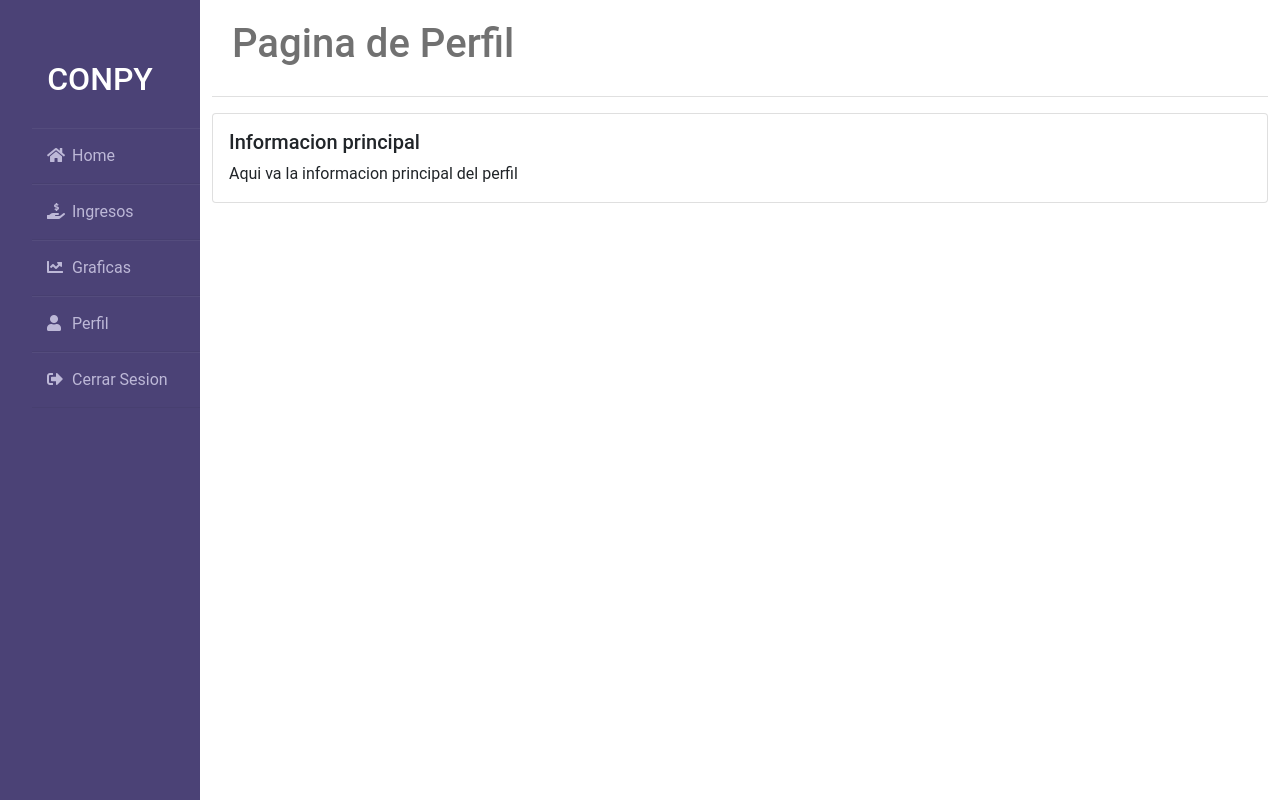
After one commit to felipealvarezb/Conpy2.0, a Django app: page /perfil/ in a window 1280 px wide. The commit adds this page. Run offline with Django 4.2, Linux system fonts and the light colour scheme.

Commit message:
Se crearon carpetas nuevas para separar el espacio del sidebar, tambien se hicieron templates para log in y crear cuenta

```diff
--- /dev/null
+++ b/negocio/templates/externos/sidebar.html
@@ -0,0 +1,15 @@
+<body>
+    <div class="wrapper">
+        <div class="sidebar">
+            <h2>Conpy</h2>
+            <ul>
+                <li><a href="{% url 'home' %}" class= "text-decoration-none"><i class="fas fa-home"></i>Home</a></li>
+                <li><a href="{% url 'ingresos' %}" class= "text-decoration-none"><i class="fas fa-hand-holding-usd"></i>Ingresos</a></li>
+                <li><a href="#" class= "text-decoration-none"><i class="fas fa-chart-line"></i>Graficas</a></li>
+                <li><a href="{% url 'perfil' %}" class= "text-decoration-none"><i class="fas fa-user"></i>Perfil</a></li>
+                <li><a href="#" class= "text-decoration-none"><i class="fas fa-sign-out-alt"></i>Cerrar Sesion</a></li>
+            </ul>
+        </div>
+        {% block content %}{% endblock %}
+    </div>
+</body>
--- a/negocio/templates/negocio/base.html
+++ b/negocio/templates/negocio/base.html
@@ -18,14 +18,7 @@
 <body>
     <div class="wrapper">
         <div class="sidebar">
-            <h2>Conpy</h2>
-            <ul>
-                <li><a href="{% url 'home' %}" class= "text-decoration-none"><i class="fas fa-home"></i>Home</a></li>
-                <li><a href="{% url 'ingresos' %}" class= "text-decoration-none"><i class="fas fa-hand-holding-usd"></i>Ingresos</a></li>
-                <li><a href="#" class= "text-decoration-none"><i class="fas fa-chart-line"></i>Graficas</a></li>
-                <li><a href="#" class= "text-decoration-none"><i class="fas fa-user"></i>Perfil</a></li>
-                <li><a href="#" class= "text-decoration-none"><i class="fas fa-sign-out-alt"></i>Cerrar Sesion</a></li>
-            </ul>
+            {% include 'externos/sidebar.html' %}
         </div>
         {% block content %}{% endblock %}
     </div>
--- /dev/null
+++ b/negocio/templates/negocio/perfil.html
@@ -0,0 +1,15 @@
+{% extends 'negocio/base.html' %}
+{% block content %}
+<div class="container">
+    <div class="header">
+        <h1>Pagina de Perfil</h1>
+    </div>
+    <div class="card mt-3">
+        <div class="card-body">
+          <h5 class="card-title">Informacion principal</h5>
+          <p class="card-text">Aqui va la informacion principal del perfil </p>
+        </div>
+      </div>
+</div>
+
+{% endblock content %}
--- a/negocio/urls.py
+++ b/negocio/urls.py
@@ -9,4 +9,5 @@ urlpatterns = [
     path('ingresos/editar/', nviews.editar, name="editar"),
     path('eliminar/<int:id>', nviews.eliminar, name="eliminar"),
     path('ingresos/editar/<int:id>', nviews.editar, name="editar"),
+    path('perfil/',nviews.perfil,name='perfil'),
 ]
--- a/negocio/views.py
+++ b/negocio/views.py
@@ -4,6 +4,9 @@ from .forms import DatoForm
 
 def home(request):
     return render(request, "negocio/home.html")
+
+def perfil(request):
+    return render(request,"negocio/perfil.html")
 
 def ingresos(request):
     datos = Dato.objects.all()
```
Also changed, not shown: db.sqlite3, negocio/templates/cuenta/login.html (added), negocio/templates/cuenta/signUp.html (added).
